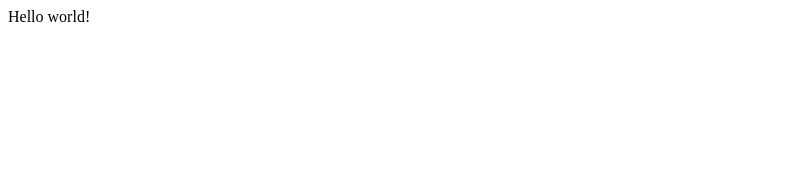
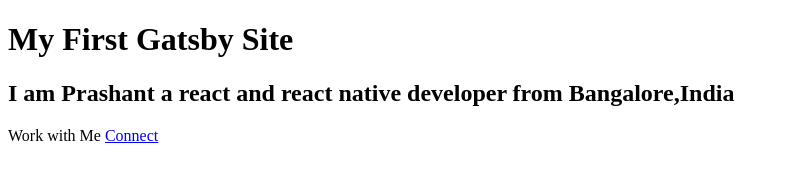
Before and after one commit to prashantbhat84/Prashant-Portfolio, a Gatsby site: page / in a window 1280 px wide. Shown: the whole page, without its empty margins (0-788 px from the left). Built offline with nearby package versions, Linux system fonts and the light colour scheme; Gatsby itself is replaced by a stand-in of ours.

Commit message:
initial commit

```diff
--- /dev/null
+++ b/src/pages/about.js
@@ -0,0 +1,15 @@
+import React from "react"
+import { Link } from "gatsby"
+
+const about = () => {
+  return (
+    <div>
+      <h1>This is my About page</h1>
+      <p>
+        Need a developer? <Link to="/contact">Connect with Me</Link>
+      </p>
+    </div>
+  )
+}
+
+export default about
--- a/src/pages/index.js
+++ b/src/pages/index.js
@@ -1,3 +1,18 @@
 import React from "react"
+import { Link } from "gatsby"
 
-export default () => <div>Hello world!</div>
+const index = () => {
+  return (
+    <div>
+      <h1>My First Gatsby Site</h1>
+      <h2>
+        I am Prashant a react and react native developer from Bangalore,India
+      </h2>
+      <p>
+        Work with Me <Link to="/contact">Connect</Link>
+      </p>
+    </div>
+  )
+}
+
+export default index
```
Also changed, not shown: src/pages/blog.js (added, +12 -0 lines), src/pages/contact.js (added, +11 -0 lines).
